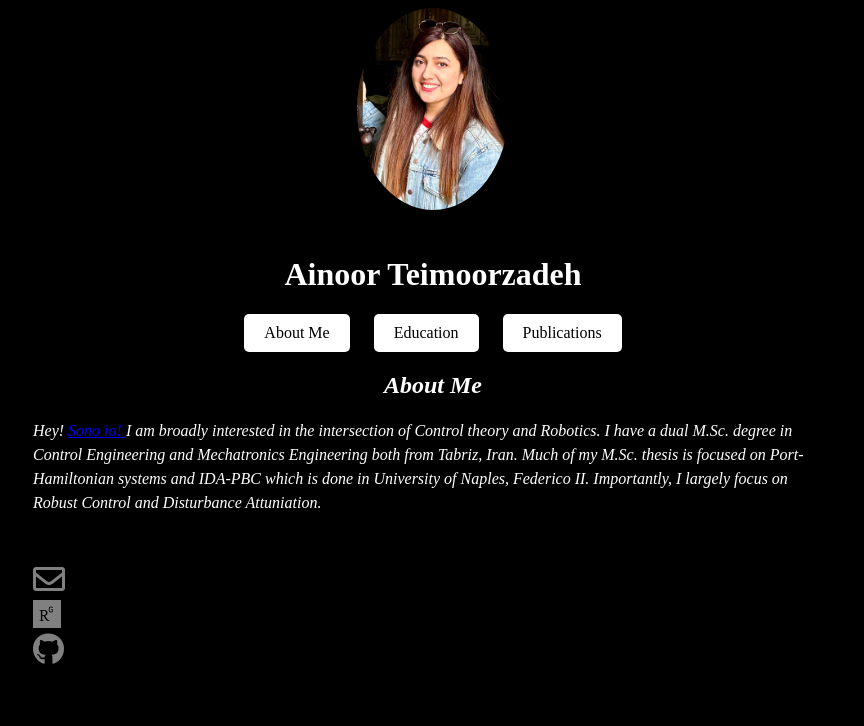
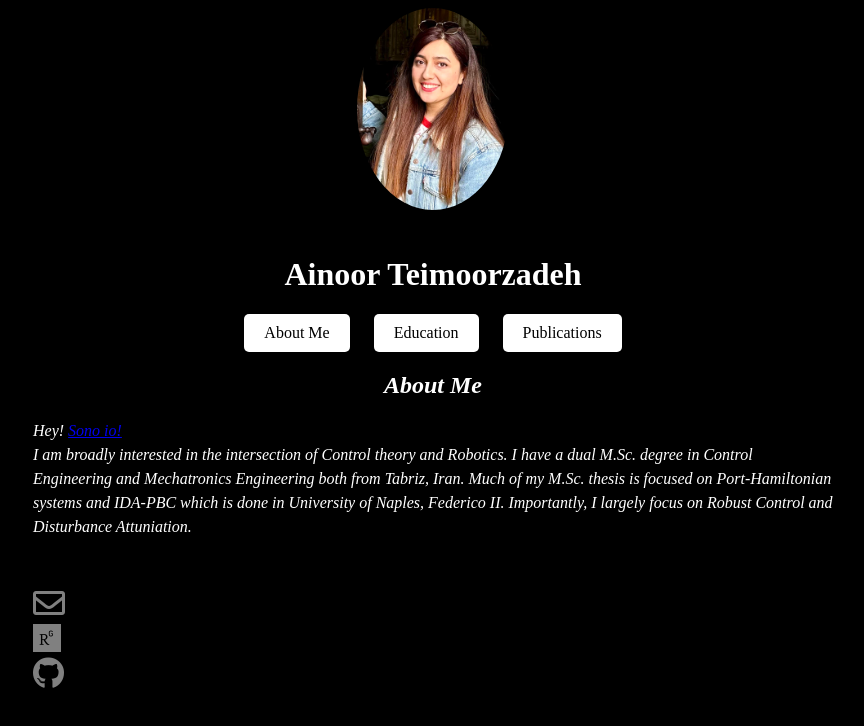
Before and after one commit to ainoort/ainoor.github.io, a plain HTML site: page index.html in a window 1280 px wide. Both pictures are taken after a click on the link "About Me". Shown: the whole page, without its empty margins (207-1071 px from the left). Drawn offline with Linux system fonts and the light colour scheme.

Commit message:
Update index.html

```diff
--- a/index.html
+++ b/index.html
@@ -73,7 +73,7 @@
 		</nav>
 		<section id="about">
 			<h2> <em> About Me </em>  </h2>
-			<p> <em> Hey!  <a href="https://geriatronics.mirmi.tum.de/en/ainoor-teimoorzadeh/"> Sono io! </a> I am broadly interested in the intersection of Control theory and Robotics. I have a
+			<p> <em> Hey!  <a href="https://geriatronics.mirmi.tum.de/en/ainoor-teimoorzadeh/"> Sono io! </a> <br> I am broadly interested in the intersection of Control theory and Robotics. I have a
 dual M.Sc. degree in Control Engineering and Mechatronics Engineering both from
 Tabriz, Iran. Much of my M.Sc. thesis is focused on Port-Hamiltonian systems and
 <em>IDA-PBC</em> which is done in University of Naples, Federico II. Importantly, I largely
```
